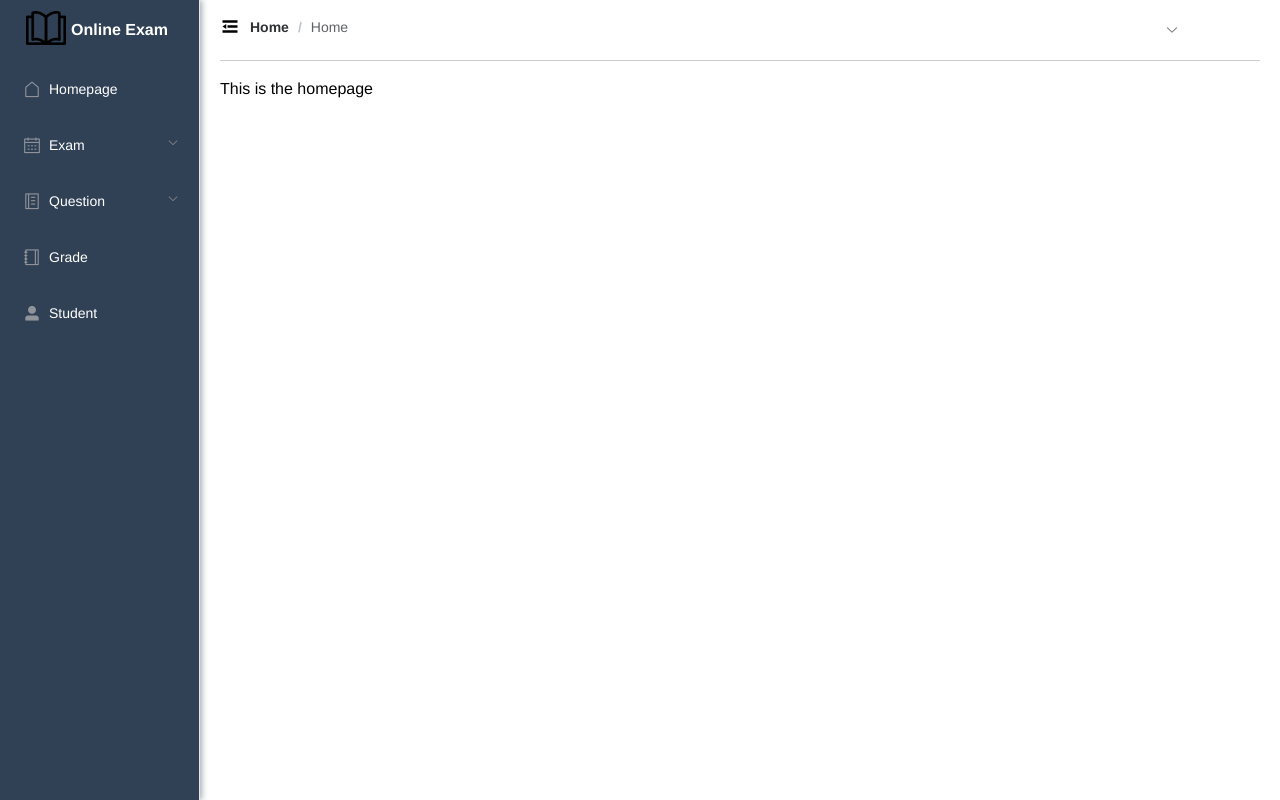
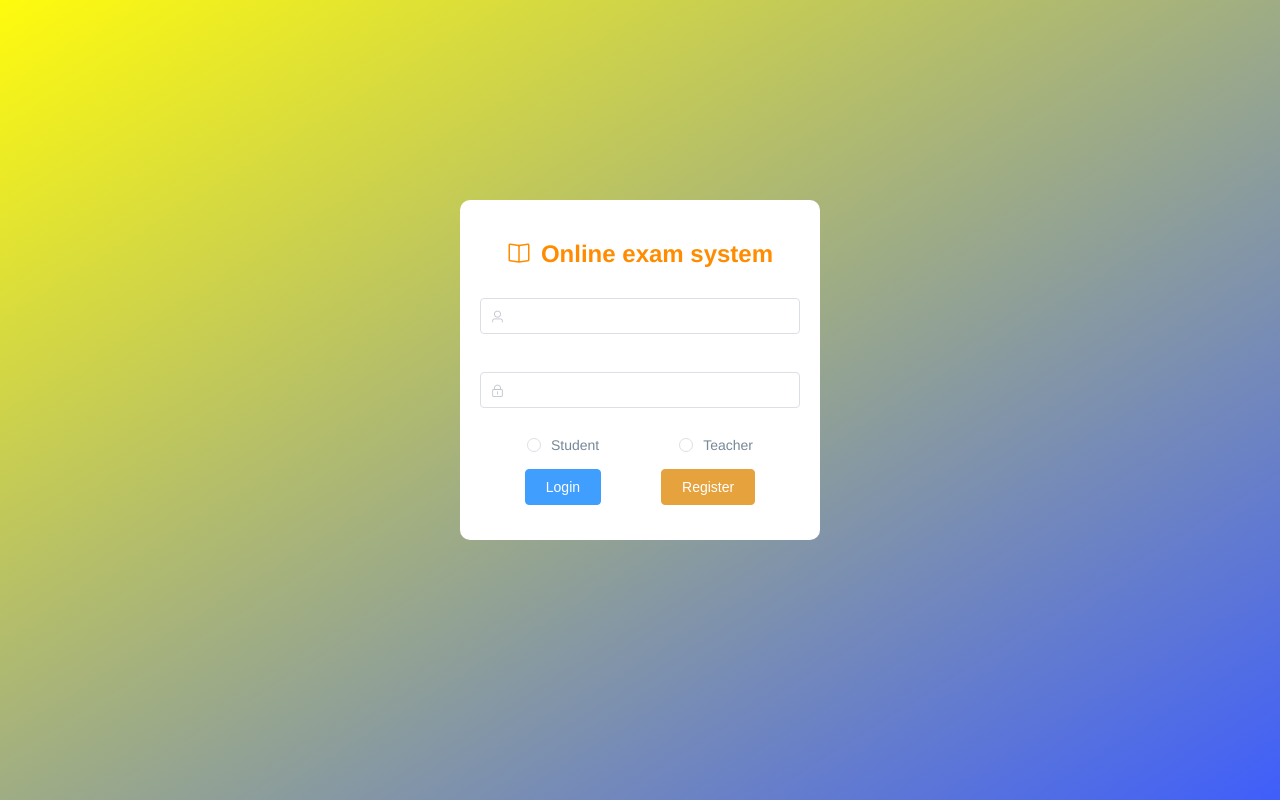
Before and after one commit to Bill-LBH/FYP-frontend, a Vue app: page / in a window 1280 px wide. Before the commit this address led to /home. Built offline with nearby package versions, Linux system fonts and the light colour scheme.

Commit message:
完成了基本的路由设置

```diff
--- a/src/router/index.js
+++ b/src/router/index.js
@@ -7,7 +7,11 @@ Vue.use(VueRouter)
 const routes = [
   {
     path: '/',
-    name: 'teacher',
+    name: 'Login',
+    component: () => import( '../views/Login.vue'),
+  },
+  {
+    path: '/teacher',
     component: () => import( '../views/Teacher/TeacherFunction.vue'),
     redirect:"/home",
     children: [
@@ -29,14 +33,10 @@ const routes = [
       },
     ]
   },
-  {
-    path: '/login',
-    name: 'Login',
-    component: () => import( '../views/Login.vue'),
-  },
   {path: '/verify', name: 'Verify', component: () => import( '../views/VerifyAccount.vue')},
   {path: '/register', name: 'register', component: () => import( '../views/Register.vue')},
   {path: '/index', name:'student', component: ()=> import('../views/Student/index.vue'),
+    redirect: '/myexam',
     children:[
         {path: '/myexam', name: 'myexam', component: () => import( '../views/Student/MyExam')},
         {path: '/myscore', name: 'myscore', component: () => import( '../views/Student/MyScore')},
--- a/src/views/Login.vue
+++ b/src/views/Login.vue
@@ -1,5 +1,5 @@
 <template>
-  <div class="wrapper">
+  <div class="loginwrapper">
     <div style="margin: 200px auto; background-color: #fff; width: 360px; height: 340px; padding: 20px; border-radius: 10px">
       <div style="margin: 20px 0; text-align: center; font-size: 24px; color: darkorange">
         <i class="el-icon-reading"></i>
@@ -55,7 +55,7 @@ export default {
               if(!res) {
                 this.$message.error("Student name or password error")
               } else {
-                this.$router.push("/")
+                this.$router.push("/index")
               }
             })
           }
@@ -64,7 +64,7 @@ export default {
               if(!res) {
                 this.$message.error("Teacher name or password error")
               } else {
-                this.$router.push("/")
+                this.$router.push("/teacher")
               }
             })
 
@@ -99,7 +99,7 @@ export default {
 </script>
 
 <style>
-.wrapper {
+.loginwrapper {
   height: 100vh;
   background-image: linear-gradient(to bottom right, #fffb0d , #3F5EFB);
   overflow: hidden;
--- a/src/views/Student/MyExam.vue
+++ b/src/views/Student/MyExam.vue
@@ -5,7 +5,7 @@
     </div>
     <div class="wrapper">
       <ul class="top">
-        <li>Paper list</li>
+        <li><b style="font-size: 20px">Paper list</b></li>
         <li class="search-li"><div class="icon"><input type="text" placeholder="Exam name" class="search" v-model="key"><i class="el-icon-search"></i></div></li>
         <li><el-button type="primary" @click="search()">Search exam</el-button></li>
       </ul>
--- a/src/views/Student/examMsg.vue
+++ b/src/views/Student/examMsg.vue
@@ -1,7 +1,7 @@
 <template>
   <div id="msg">
     <div class="title">
-      <span>Exam list</span>
+      <span>Paper list</span>
       <span> /  {{examData.source}}</span>
     </div>
     <div class="wrapper">
```
